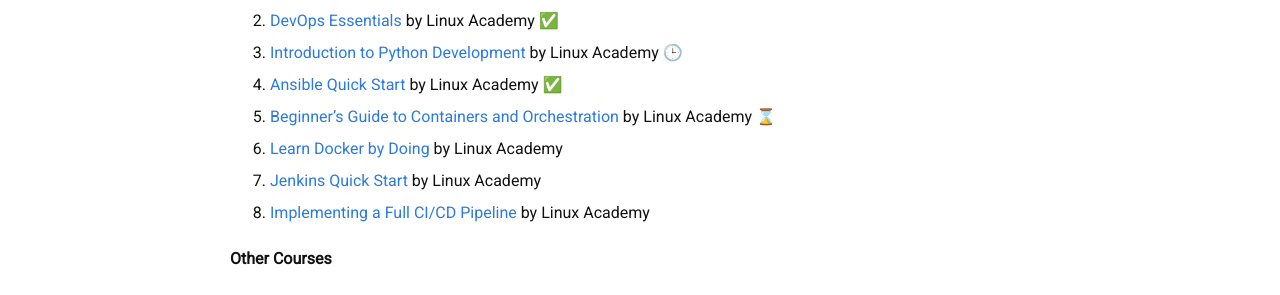
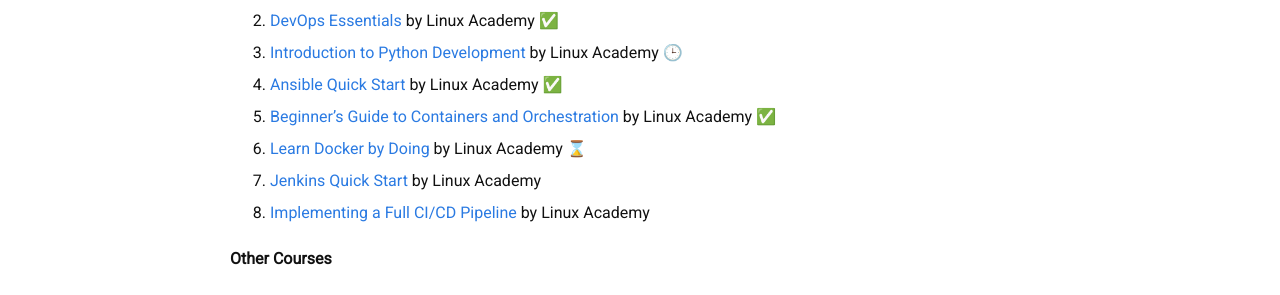
Before and after one commit to matt-andersen/mattandersen.dev, a Jekyll site: the page built from _posts/2020-01/2020-01-05-purpose-of-this-blog/2020-01-05-purpose-of-this-blog.md, in a window 1280 px wide. Shown: the part 714-1009 px from the top of the page. Built offline with Jekyll 4.4.1, drawn with Linux system fonts in a browser that asks for light colours.

```diff
--- a/_posts/2020-01/2020-01-05-purpose-of-this-blog/2020-01-05-purpose-of-this-blog.md
+++ b/_posts/2020-01/2020-01-05-purpose-of-this-blog/2020-01-05-purpose-of-this-blog.md
@@ -28,9 +28,9 @@ This is a structured [learning path](https://linuxacademy.com/learning-path/juni
 
 4. [Ansible Quick Start](https://linuxacademy.com/cp/modules/view/id/288) by Linux Academy ✅
 
-5. [Beginner’s Guide to Containers and Orchestration](https://linuxacademy.com/cp/modules/view/id/275) by Linux Academy ⌛
+5. [Beginner’s Guide to Containers and Orchestration](https://linuxacademy.com/cp/modules/view/id/275) by Linux Academy ✅
 
-6. [Learn Docker by Doing](https://linuxacademy.com/cp/modules/view/id/270) by Linux Academy
+6. [Learn Docker by Doing](https://linuxacademy.com/cp/modules/view/id/270) by Linux Academy ⌛
 
 7. [Jenkins Quick Start](https://linuxacademy.com/course/jenkins-quick-start/) by Linux Academy
 
```
